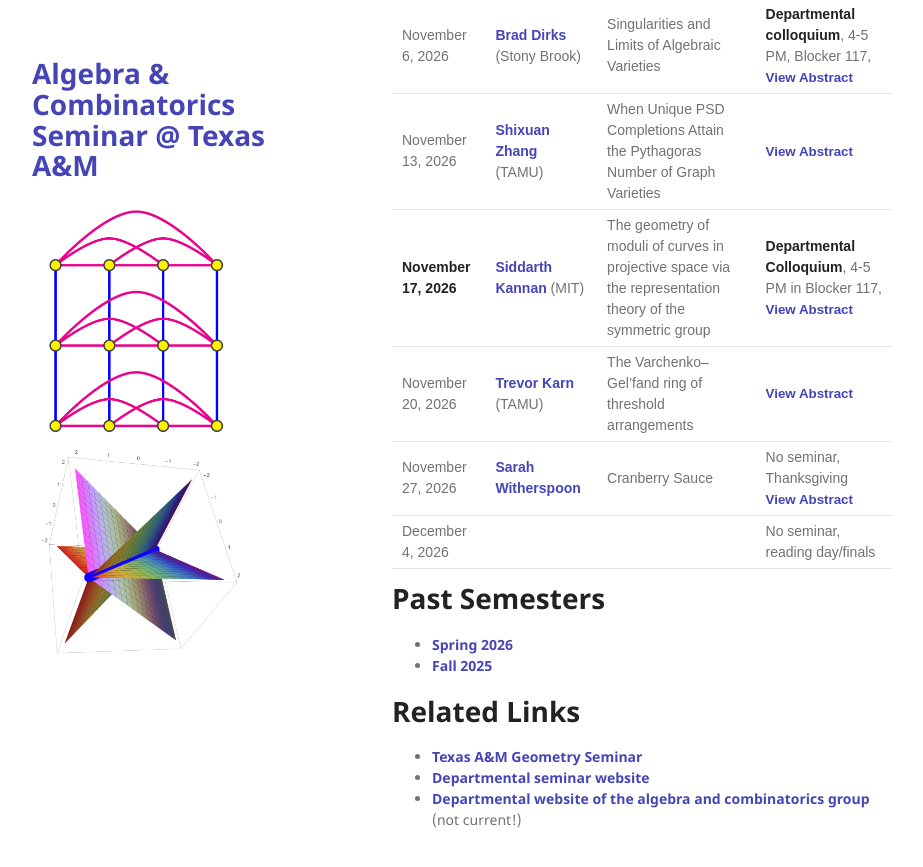
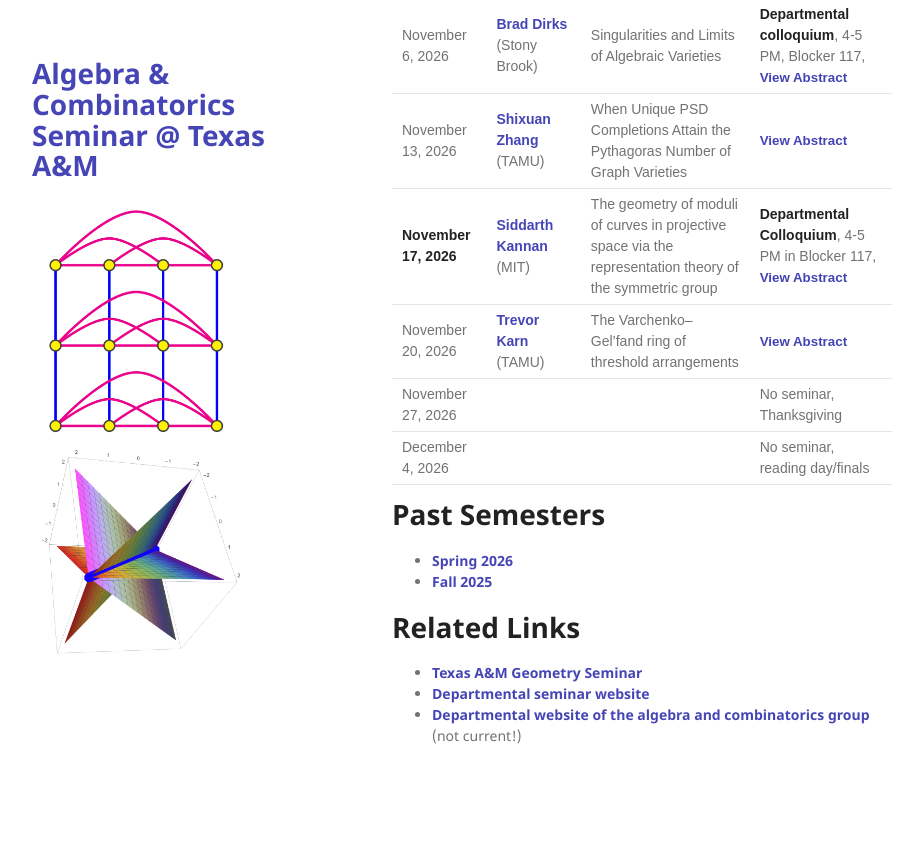
Before and after one commit to tamu-seminar/alg-comb, a Jekyll site: the page built from index.md, in a window 1280 px wide and 900 px high, scrolled down 887 px. Shown: the top 867 px of the window, without its empty margins (178-1101 px from the left). Built offline with Jekyll 4.4.1, drawn with Linux system fonts in a browser that asks for light colours; after the commit the page ends 1703 px from its top, so only the background shows below that.

Commit message:
Remove Sarah's talk

```diff
--- a/index.md
+++ b/index.md
@@ -37,7 +37,7 @@ The organizers are [Trevor Karn](https://trevorkarn.github.io/) and [Galen Dorpa
 | November 13, 2026 |[Shixuan Zhang](https://shixuan.page/) (TAMU)         |When Unique PSD Completions Attain the Pythagoras Number of Graph Varieties       | <button type="button" class="abstract-link" onclick="showAbstract('zhang')">View Abstract</button>                                 |
 | **November 17, 2026** |[Siddarth Kannan](https://sites.google.com/view/siddarthkannan?pli=1&authuser=0) (MIT)         | The geometry of moduli of curves in projective space via the representation theory of the symmetric group      | **Departmental Colloquium**, 4-5 PM in Blocker 117, <button type="button" class="abstract-link" onclick="showAbstract('kannan')">View Abstract</button>                                 |
 | November 20, 2026 |[Trevor Karn](https://trevorkarn.github.io/) (TAMU)         | The Varchenko–Gel’fand ring of threshold arrangements      |   <button type="button" class="abstract-link" onclick="showAbstract('karn')">View Abstract</button>                              |
-| November 27, 2026 | [Sarah Witherspoon](https://people.tamu.edu/~sjw/)        |  Cranberry Sauce     | No seminar, Thanksgiving     <button type="button" class="abstract-link" onclick="showAbstract('witherspoon')">View Abstract</button>     |
+| November 27, 2026 |      |     | No seminar, Thanksgiving       |
 | December 4, 2026  |         |       | No seminar, reading day/finals |
 
 # Past Semesters
@@ -107,10 +107,6 @@ I will explain how Hodge theory helps distinguish mild singularities from severe
 
 <div id="karn" style="display:none;" aria-hidden="true">
 Threshold arrangements are a family of hyperplane arrangements whose chambers biject with threshold graphs. The cohomology ring of an associated space is known as the Varchenko--Gel'fand ring of the arrangement. We will describe recent advances in understanding the structure of the Varchenko--Gel'fand rings of threshold arrangements. This is joint work with Sarah Brauner (UPenn) and Megan Chang-Lee (Brown).
-</div>
-
-<div id="witherspoon" style="display:none;" aria-hidden="true">
-Cranberry sauce is delicious!
 </div>
 
 <!-- Code that makes the pop-up windows -->
```
